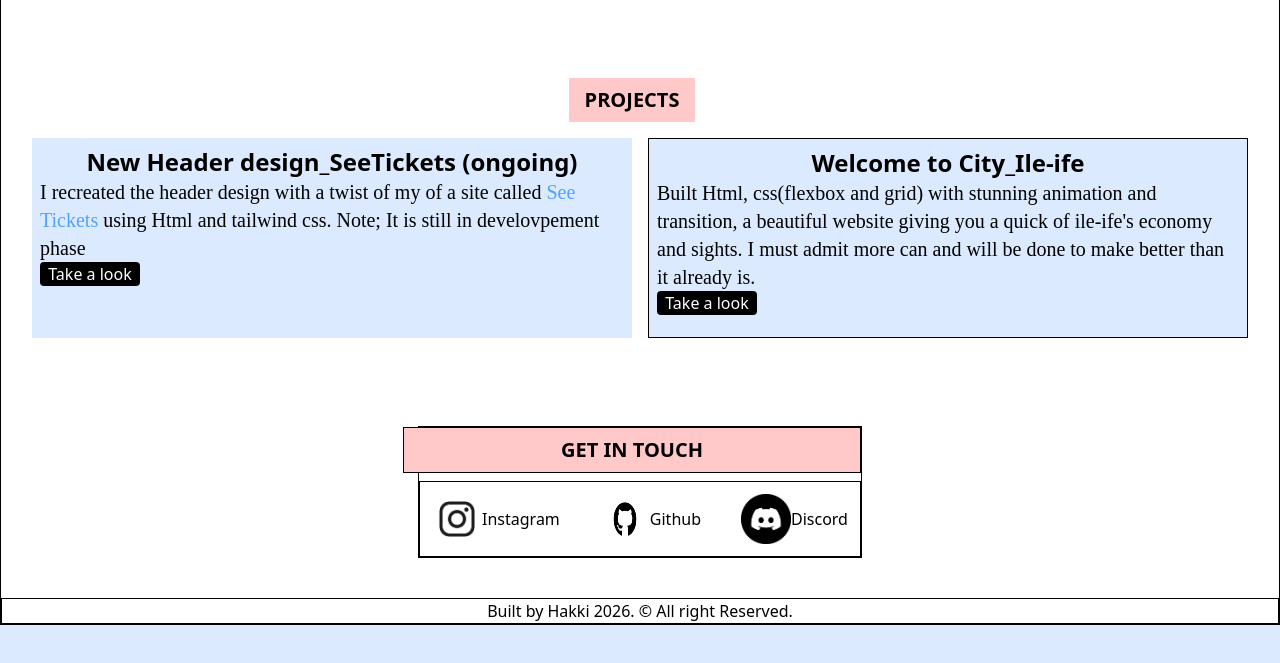
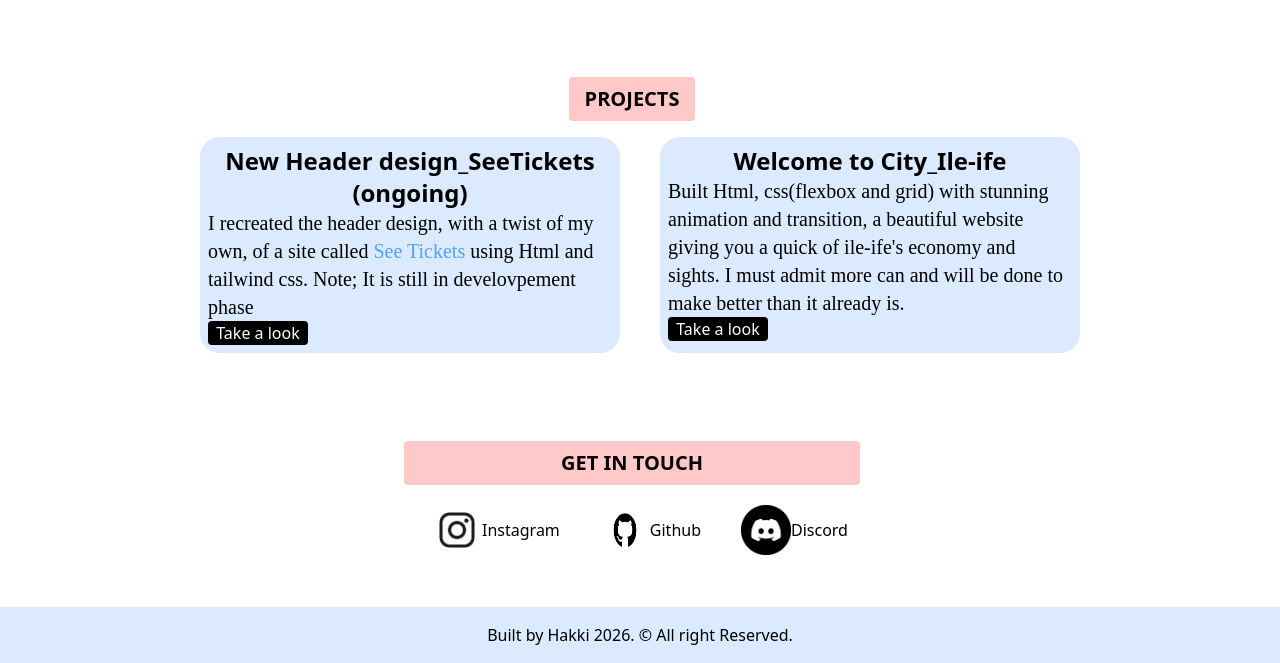
Before and after one commit to Anazopureo/Portfolio-page, a plain HTML site: page Index.html in a window 1280 px wide. Shown: the part 1471-2134 px from the top of the page. Before the commit the page ends 2096 px from the top, so only its background shows below. Drawn offline with nearby package versions, Linux system fonts and the light colour scheme.

Commit message:
finished up a bit sha

```diff
--- a/Index.html
+++ b/Index.html
@@ -5,27 +5,37 @@
     <meta name="viewport" content="width=device-width, initial-scale=1.0">
     <title>Hakki's Portfolio</title>
     <script src="https://cdn.jsdelivr.net/npm/@tailwindcss/browser@4"></script>
+    <styles>
+        <style>
+        @keyframes slideIn {
+            from {transform: translateY(-40px);  color: white;}
+            to {transform: translateY(0px);  color: black;}
+        }
+
+
+        </style>
+    </styles>
 </head>
 <body class="bg-blue-100 ">
     <main class="">
 
         <div class="h-[700px] flex justify-center items-center flex-col bg-[url('background.jpg')] bg-cover">
-            <h1 class="text-7xl font-bold">IyanuOluwa Olanrewaju</h1>
+            <h1 class="text-7xl font-bold animate-[slideIn_2s_ease-in-out_forwards]">IyanuOluwa Olanrewaju</h1>
             <p class="text-3xl font-marker">..MY INTERACTIVE WEBSITE</p>
         </div>
 
-        <div class="relative bg-white md:bg-cover border">
+        <div class="relative bg-white md:bg-cover ">
 
             <section id="about me" class="flex items-center justify-center py-16 ">
                 <div class="grid md:grid-cols-3 gap-8 w-[700px]  ">
 
                     <div class="flex justify-center items-center">
-                        <img src="profile.jpg"class="w-[150px] h-[150px] m-2 rounded-[40px]"/>
+                        <img src="profile.jpg"class="w-[150px] h-[150px] m-2 rounded-[40px] transition duration-300 ease-out hover:scale-115"/>
                     </div>
 
                     <div class=" col-span-2 ">
-                        <h2 class="inline-block  px-4 py-2 text-xl font-bold mb-2 -ml-4  bg-red-200 uppercase">About Me</h2>
-                        <p class="inline-block  text-lg">
+                        <h2 class="inline-block  px-4 py-2 text-xl font-bold mb-2 -ml-4  bg-red-200 uppercase rounded transition duration-600 ease-in-out hover:scale-110 ">About Me</h2>
+                        <p class="inline-block  text-lg transition duration-300 ease-in-out hover:text-blue-400">
                             Hi, My name is IyanuOluwa Olanrewaju.
                             I'm a growing developer in training from Nigeria.
                             I am a 200 level student studying Computer Science with Mathematics at the department of Computer science and Cybersecurity in Obafemi Awolowo University, Ile-ife.
@@ -40,12 +50,12 @@
 
                 <div class=" grid grid-cols-1  ">
 
-                    <h2 class="inline-block px-4 py-2 text-xl font-bold mb-2 -ml-4  bg-red-200 uppercase text-center">Skills</h2>
+                    <h2 class="inline-block px-4 py-2 text-xl font-bold mb-2 -ml-4  bg-red-200 uppercase text-center rounded transition duration-600 ease-in-out hover:scale-110 ">Skills</h2>
 
                     <ul>
-                        <li class="text-2xl uppercase flex justify-space-around items-center"><img src="HTML5_1Color_Black.jpeg" class="w-[100px] h-[100px]"/>Html5</li>
-                        <li class="text-2xl uppercase flex justify-space-around items-center"><img src="css3.jpeg" class="w-[100px] h-[100px]"/>Css</li>
-                        <li class="text-2xl uppercase flex justify-space-around items-center"><img src="tailwinf.jpeg" class="w-[100px] h-[100px]"/>Tailwind CSS</li>
+                        <li class="text-2xl uppercase flex justify-space-around items-center transition duration-800 delay-[0.5s] ease-in-out hover:scale-110 hover:text-blue-500"><img src="HTML5_1Color_Black.jpeg" class="w-[100px] h-[100px]"/>Html5</li>
+                        <li class="text-2xl uppercase flex justify-space-around items-center transition duration-800 delay-[0.5s] ease-in-out hover:scale-110 hover:text-blue-500"><img src="css3.jpeg" class="w-[100px] h-[100px]"/>Css</li>
+                        <li class="text-2xl uppercase flex justify-space-around items-center transition duration-800 delay-[0.5s] ease-in-out hover:scale-110 hover:text-blue-500"><img src="tailwinf.jpeg" class="w-[100px] h-[100px]"/>Tailwind CSS</li>
                     </ul>
 
                 </div>
@@ -55,27 +65,28 @@
 
             <section id="projects" class="py-10 flex items-center justify-center ">
 
-                <div class=" grid md:grid-cols-2 place-items-center">
+                <div class=" w-full max-w-4xl ">
 
-                    <div class="inline-block col-span-3 flex justify-center">
-                        <h2 class="inline-block text-center px-4 py-2 text-xl font-bold mb-2 -ml-4  bg-red-200 uppercase ">Projects</h2>
+                    <div class="flex justify-center ">
+                        <h2 class="inline-block text-center px-4 py-2 text-xl font-bold mb-2 -ml-4  bg-red-200 uppercase rounded transition duration-600 ease-in-out hover:scale-110 ">Projects</h2>
                     </div>
 
-
-                    <div class="inline-block bg-blue-100 m-2 p-2 w-[600px] h-[200px] ">
+                    <div class="grid  grid-cols-1 md:grid-cols-2 gap-6">
+                        <div class=" bg-blue-100 m-2 p-2 rounded-[20px] transition duration-500 ease hover:scale-110 hover:text-blue-500">
                             <h2 class="text-center font-bold text-2xl">New Header design_SeeTickets (ongoing) </h2>
-                        <p class="text-xl font-['Times_New_Roman']">I recreated the header design with a twist of my of a site called <a href="https://www.seetickets.com/" class="text-blue-400">See Tickets</a> using Html and tailwind css. Note; It is still in develovpement phase</p>
+                            <p class="text-xl font-['Times_New_Roman']">I recreated the header design, with a twist of my own, of a site called <a href="https://www.seetickets.com/" class="text-blue-400">See Tickets</a> using Html and tailwind css. Note; It is still in develovpement phase</p>
                             <a href="https://github.com/Anazopureo/New-Header-Design.git" class="">
                                 <button class="bg-black text-white  w-[100px] mx-auto rounded">Take a look</button>
                             </a>
                         </div>
 
-                    <div class="inline-block bg-blue-100 m-2 p-2 w-[600px] h-[200px]  border">
+                        <div class=" bg-blue-100 m-2 p-2 rounded-[20px] transition duration-500 ease hover:scale-110 hover:text-blue-500 ">
                             <h2 class="text-center font-bold text-2xl">Welcome to City_Ile-ife </h2>
                             <p class="text-xl font-['Times_New_Roman']"> Built Html, css(flexbox and grid) with stunning animation and transition, a beautiful website giving you a quick of ile-ife's economy and sights. I must admit more can and will be done to make better than it already is.</p>
                             <a href="https://github.com/Anazopureo/New_Gen_Week_Two.git" class="">
                                 <button class="bg-black text-white w-[100px] mx-auto rounded">Take a look</button>
                             </a>
+                        </div>
                     </div>
 
                 </div>
@@ -83,9 +94,9 @@
             </section>
 
             <section id="contactme" class="flex items-center justify-center py-10 ">
-                <div class="grid grid-cols-1 border">
-                    <h2 class="inline-block px-4 py-2 text-xl font-bold mb-2 -ml-4  bg-red-200 uppercase text-center border">Get in Touch</h2>
-                    <ul class="flex justify-center items-center gap-10 p-3 border">
+                <div class="grid grid-cols-1 ">
+                    <h2 class="inline-block px-4 py-2 text-xl font-bold mb-2 -ml-4  bg-red-200 uppercase text-center  rounded transition duration-600 ease-in-out hover:scale-110 ">Get in Touch</h2>
+                    <ul class="flex justify-center items-center gap-10 p-3 ">
                         <li class="flex items-center"><img src="instagram .jpg" class="w-[50px] h-[50px]"/><a href="https://www.instagram.com/just_brian1405/">Instagram</a></li>
                         <li class="flex items-center"><img src="github.jpg" class="w-[50px] h-[50px]"/><a href="https://github.com/Anazopureo">Github</a></li>
                         <li class="flex items-center"><img src="dicord.png" class="w-[50px] h-[50px]"/><a href="https://discord.com/channels/@me">Discord</a></li>
@@ -93,7 +104,7 @@
                 </div>
             </section>
 
-            <footer class="border flex items-center justify-center">
+            <footer class="bg-blue-100 flex items-center justify-center p-4">
                 Built by Hakki 2026. &copy; All right Reserved.
             </footer>
 
```
Lines whose indentation alone changed are shown as unchanged.
